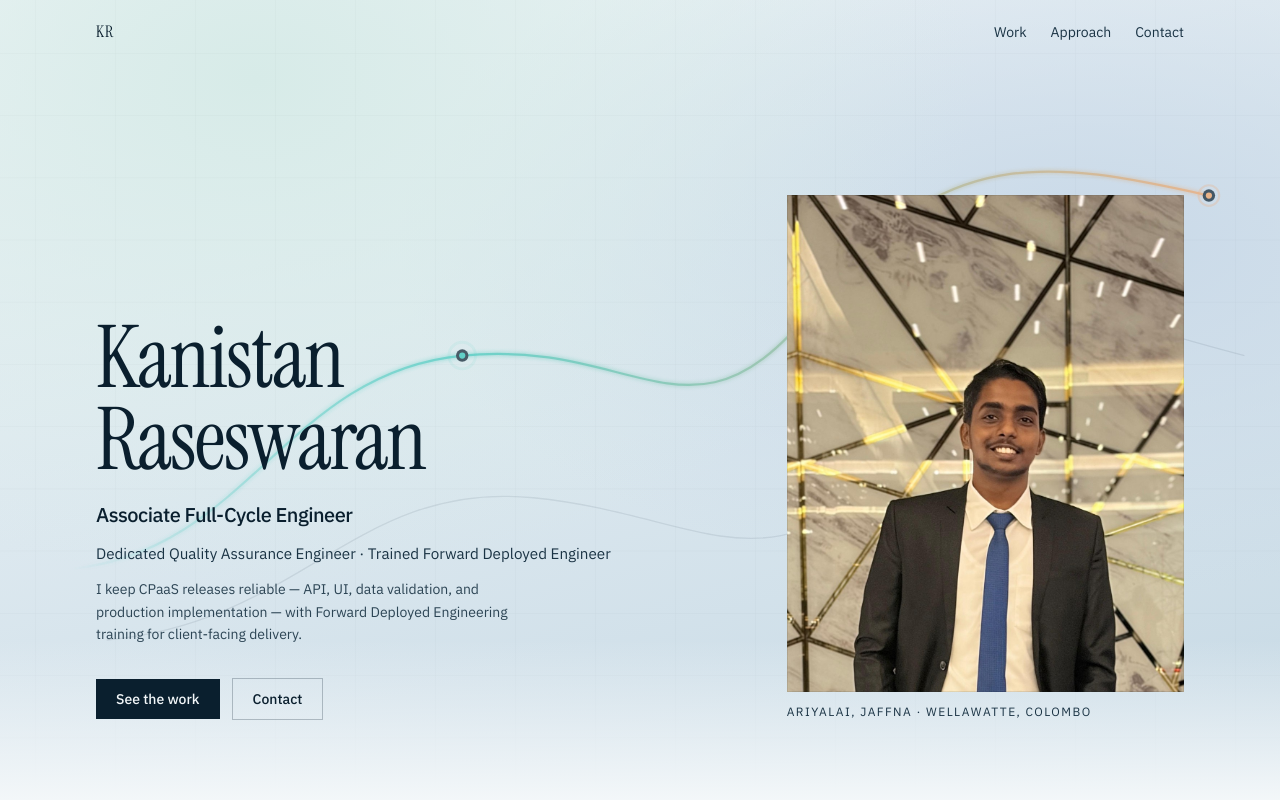
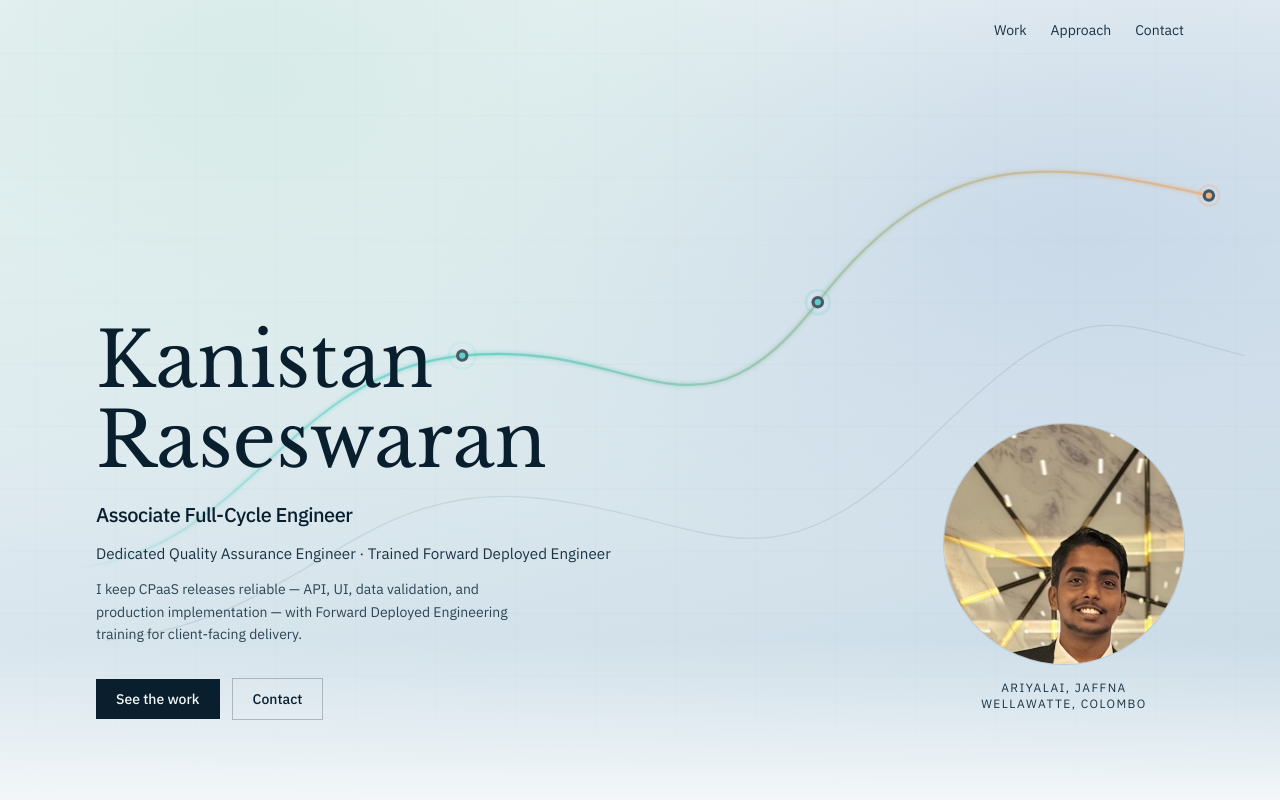
Before and after one commit to Raseswaran-Kanistan/portfolio, a React (Vite) app: page / in a window 1280 px wide. Shown: the top 800 px of the page. Built offline with nearby package versions, Linux system fonts and the light colour scheme.

Commit message:
Use formal type, circular portrait, and blank nav mark.
Libre Baskerville with IBM Plex Sans, zoomed circular hero photo, and remove the KR logo from navigation.

Co-authored-by: Cursor <cursoragent@cursor.com>

```diff
--- a/index.html
+++ b/index.html
@@ -11,7 +11,7 @@
     <link rel="preconnect" href="https://fonts.googleapis.com" />
     <link rel="preconnect" href="https://fonts.gstatic.com" crossorigin />
     <link
-      href="https://fonts.googleapis.com/css2?family=IBM+Plex+Sans:wght@300;400;500;600&family=Instrument+Serif:ital@0;1&display=swap"
+      href="https://fonts.googleapis.com/css2?family=IBM+Plex+Sans:wght@300;400;500;600&family=Libre+Baskerville:ital,wght@0,400;0,700;1,400&display=swap"
       rel="stylesheet"
     />
     <title>Kanistan Raseswaran — Full-Cycle Engineer</title>
--- a/src/components/Hero.tsx
+++ b/src/components/Hero.tsx
@@ -10,10 +10,10 @@ export function Hero() {
     >
       <SignalField />
 
-      <div className="section-pad relative z-10 grid w-full items-end gap-10 lg:grid-cols-[minmax(0,1.15fr)_minmax(240px,0.72fr)] lg:gap-14">
+      <div className="section-pad relative z-10 grid w-full items-end gap-10 lg:grid-cols-[minmax(0,1.2fr)_auto] lg:gap-16">
         <div>
           <motion.p
-            className="font-display mb-5 text-[clamp(2.75rem,8.5vw,5.4rem)] leading-[0.95] tracking-[-0.02em] text-ink text-balance"
+            className="font-display mb-5 text-[clamp(2.5rem,7.5vw,4.75rem)] leading-[1.05] text-ink text-balance"
             initial={{ opacity: 0, y: 24 }}
             animate={{ opacity: 1, y: 0 }}
             transition={{ duration: 0.8, ease: easeOut }}
@@ -65,25 +65,26 @@ export function Hero() {
         </div>
 
         <motion.div
-          className="relative mx-auto w-full max-w-[280px] sm:max-w-[320px] lg:mx-0 lg:max-w-none lg:justify-self-end"
-          initial={{ opacity: 0, y: 28 }}
-          animate={{ opacity: 1, y: 0 }}
-          transition={{ duration: 0.9, delay: 0.18, ease: easeOut }}
+          className="relative mx-auto flex w-full max-w-[220px] flex-col items-center sm:max-w-[240px] lg:mx-0 lg:mb-2 lg:justify-self-end"
+          initial={{ opacity: 0, scale: 0.94 }}
+          animate={{ opacity: 1, scale: 1 }}
+          transition={{ duration: 0.85, delay: 0.16, ease: easeOut }}
         >
-          <div className="relative aspect-[4/5] overflow-hidden bg-mist/80">
+          <div className="relative aspect-square w-full overflow-hidden rounded-full bg-mist shadow-[0_0_0_1px_rgba(10,31,46,0.12)]">
             <img
               src={`${import.meta.env.BASE_URL}portrait.jpg`}
               alt="Kanistan Raseswaran"
-              width={1100}
-              height={1340}
-              className="h-full w-full object-cover object-[50%_12%]"
+              width={900}
+              height={900}
+              className="h-full w-full scale-[1.08] object-cover object-[50%_28%]"
               decoding="async"
               fetchPriority="high"
             />
-            <div className="pointer-events-none absolute inset-0 ring-1 ring-ink/10 ring-inset" />
           </div>
-          <p className="mt-3 text-xs tracking-[0.12em] text-ink-soft uppercase">
-            Ariyalai, Jaffna · Wellawatte, Colombo
+          <p className="mt-4 text-center text-xs tracking-[0.12em] text-ink-soft uppercase">
+            Ariyalai, Jaffna
+            <br />
+            Wellawatte, Colombo
           </p>
         </motion.div>
       </div>
--- a/src/components/Nav.tsx
+++ b/src/components/Nav.tsx
@@ -15,13 +15,7 @@ export function Nav() {
       animate={{ opacity: 1, y: 0 }}
       transition={{ duration: 0.6, delay: 0.1, ease: easeOut }}
     >
-      <div className="section-pad flex items-center justify-between py-5">
-        <a
-          href="#top"
-          className="font-display text-base tracking-[0.08em] text-ink"
-        >
-          KR
-        </a>
+      <div className="section-pad flex items-center justify-end py-5">
         <nav className="flex items-center gap-6 text-sm text-ink-soft">
           {links.map((l) => (
             <a
--- a/src/index.css
+++ b/src/index.css
@@ -1,7 +1,7 @@
 @import "tailwindcss";
 
 @theme {
-  --font-display: "Instrument Serif", Georgia, serif;
+  --font-display: "Libre Baskerville", Georgia, "Times New Roman", serif;
   --font-body: "IBM Plex Sans", sans-serif;
 
   --color-ink: #0a1f2e;
```
Also changed, not shown: public/portrait.jpg.
